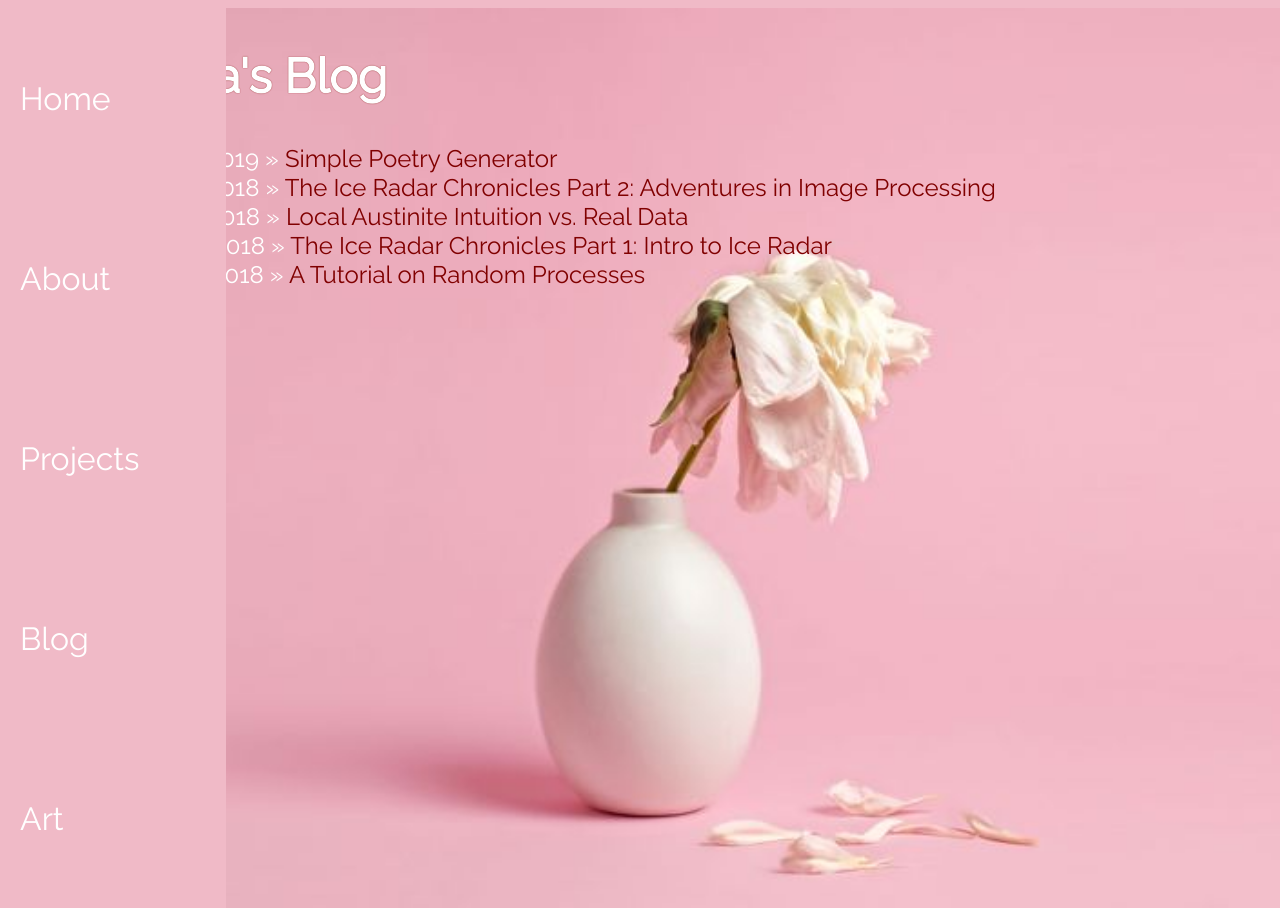
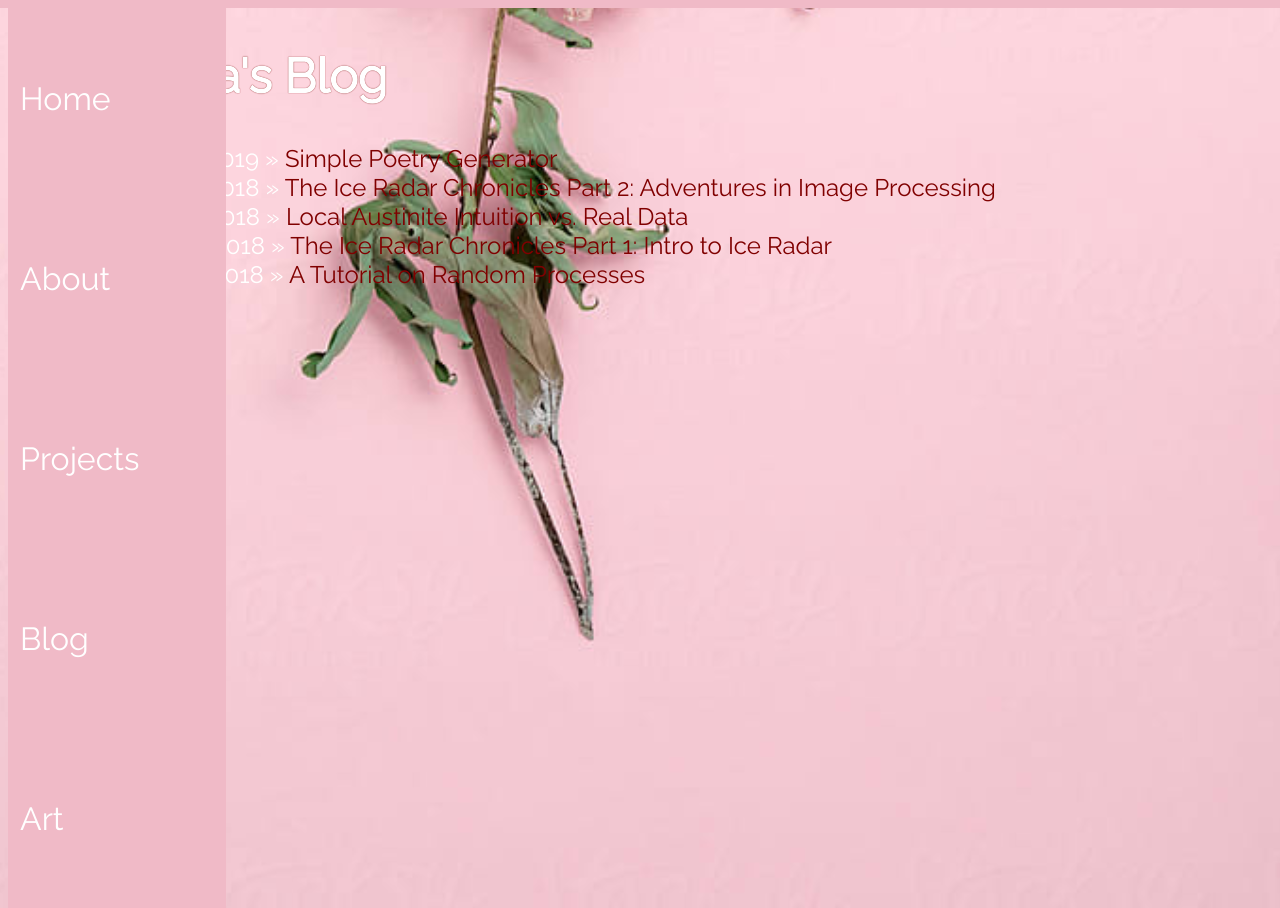
Before and after one commit to AlyssaYelle/AlyssaYelle.github.io, a Jekyll site: the page built from blog/index.html, in a window 1280 px wide. Built offline with Jekyll 4.4.1, drawn with Linux system fonts in a browser that asks for light colours.

Commit message:
styling blog

```diff
--- a/css/main.css
+++ b/css/main.css
@@ -77,11 +77,11 @@
 
 .blog {
   height:100vh;
-  background-image: url("assets/portfolio4.jpg");
+  background-image: url("assets/portfolio2.jpg");
   background-size:cover;
   background-position:center bottom;
   text-align: left;
-  padding-left: 5%;
+  padding-left: 25%;
   padding-right: 10%;
 }
 
```
